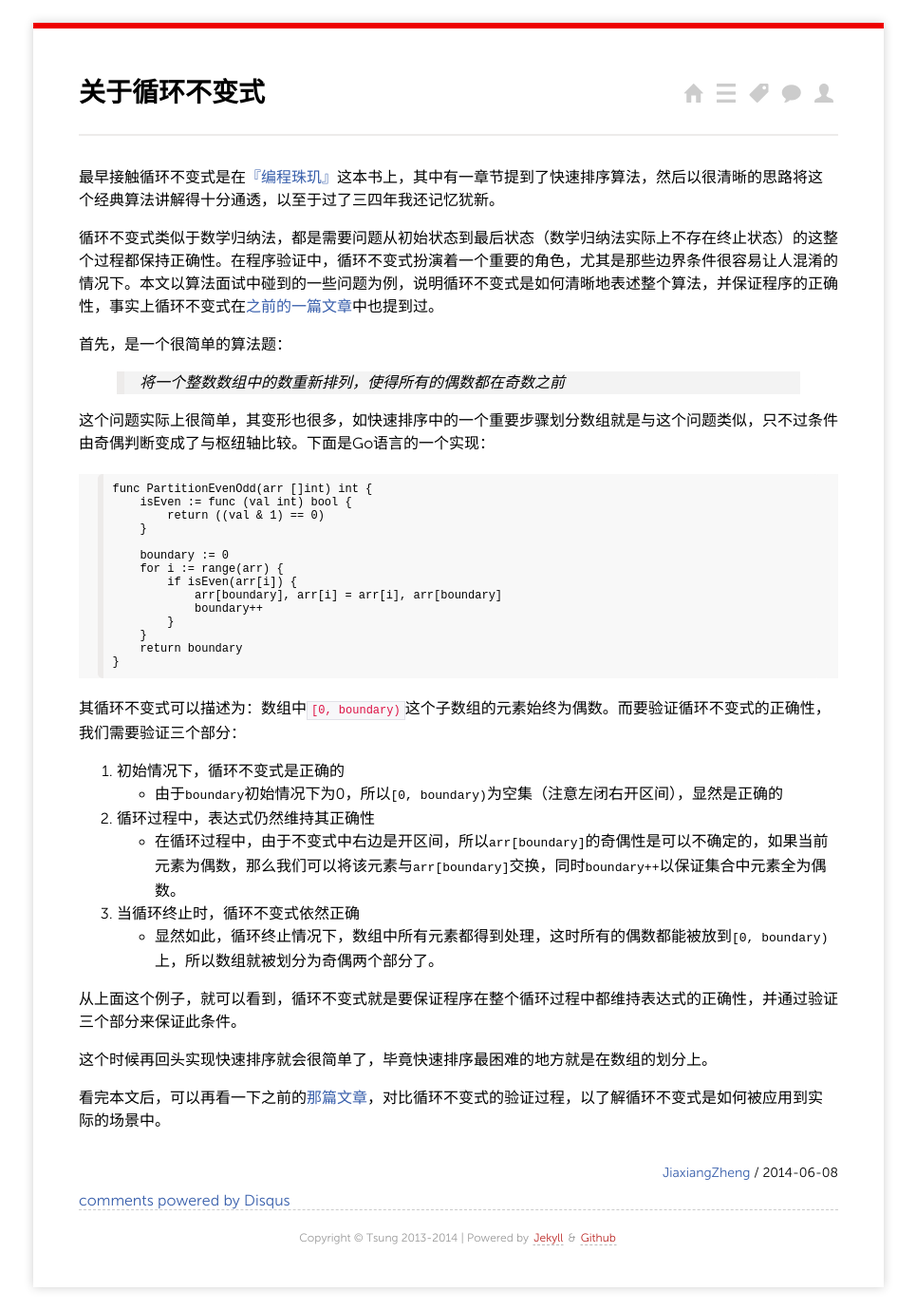
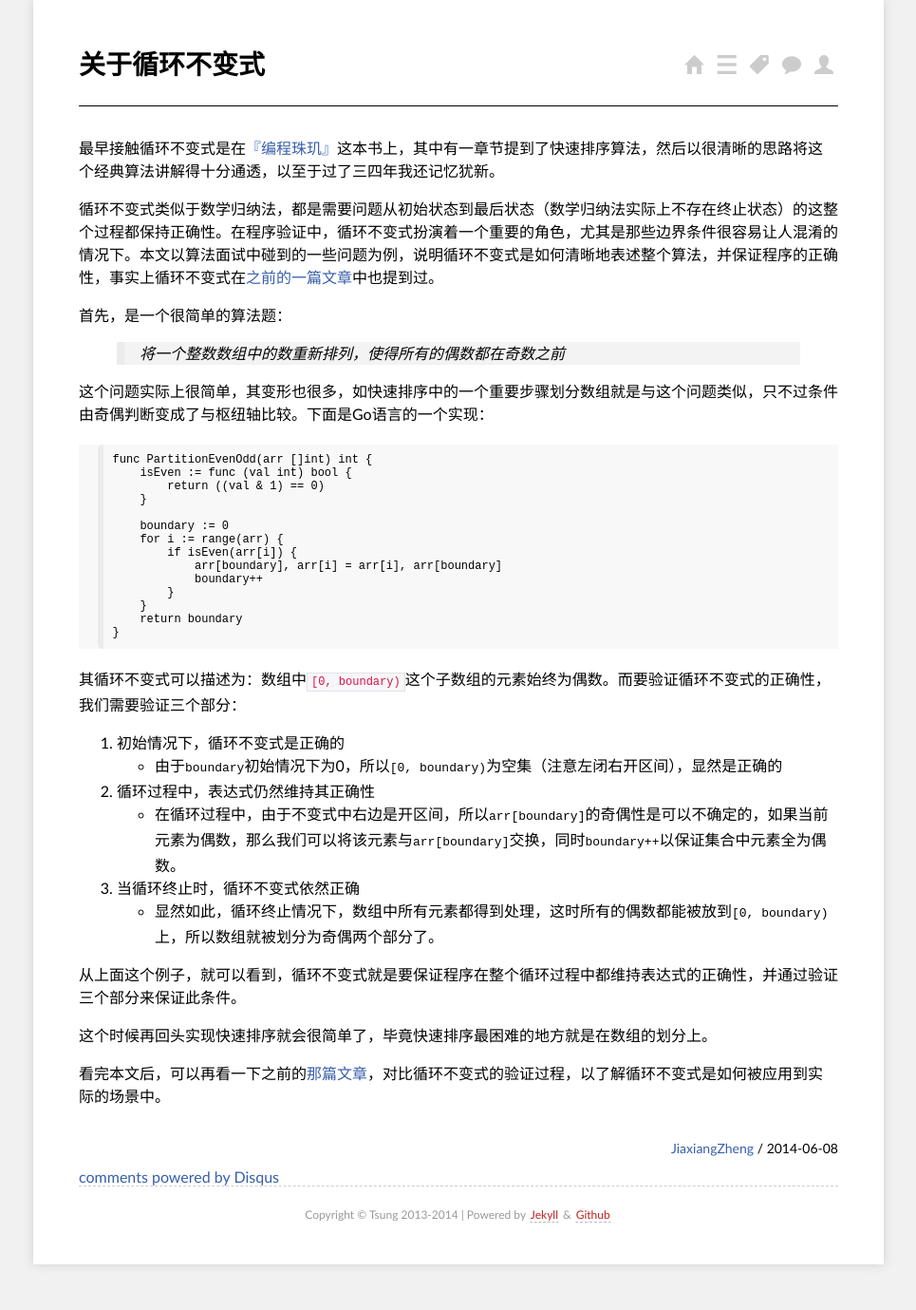
Before and after one commit to JiaxiangZheng/octman, a Jekyll site: the page built from _posts/2014/2014-06-08-loop-invarient.md, in a window 1280 px wide. Shown: the whole page at 95% size, without its empty margins (157-1122 px from the left). Built offline with Jekyll 4.4.1, drawn with Linux system fonts in a browser that asks for light colours; comment, search, counter and statistics services are not loaded.

Commit message:
fixed issue on css

```diff
--- a/_layouts/post.html
+++ b/_layouts/post.html
@@ -4,23 +4,6 @@
 <section class="post">
 {{ content }}
 </section>
-
-<span class="share">
-<!-- JiaThis Button BEGIN -->
-<div class="jiathis_style_24x24">
-	<a class="jiathis_button_qzone"></a>
-	<a class="jiathis_button_tsina"></a>
-	<a class="jiathis_button_weixin"></a>
-	<a class="jiathis_button_fb"></a>
-	<a class="jiathis_button_linkedin"></a>
-	<a class="jiathis_button_googleplus"></a>
-	<a href="http://www.jiathis.com/share" class="jiathis jiathis_txt jtico jtico_jiathis" target="_blank"></a>
-	<a class="jiathis_counter_style"></a>
-</div>
-<script type="text/javascript" src="http://v3.jiathis.com/code/jia.js" charset="utf-8"></script>
-<!-- JiaThis Button END -->
-</span>
-
 
 <section class="meta">
 <span class="author">
--- a/media/css/screen.css
+++ b/media/css/screen.css
@@ -2,15 +2,6 @@
    v2.0 | 20110126
    License: none (public domain)
 */
-
-@font-face{font-family:'MuseoSans';src:url('../fonts/museosans_300-webfont.eot');src:url('../fonts/museosans_300-webfont.eot?#iefix') format('embedded-opentype'),url('../fonts/museosans_300-webfont.woff') format('woff'),url('../fonts/museosans_300-webfont.ttf') format('truetype'),url('../fonts/museosans_300-webfont.svg#MuseoSans300Regular') format('svg');font-weight:normal;font-style:normal}
-@font-face{font-family:'MuseoSans';src:url('../fonts/museosans_100_italic-webfont.eot');src:url('../fonts/museosans_100_italic-webfont.eot?#iefix') format('embedded-opentype'),url('../fonts/museosans_100_italic-webfont.woff') format('woff'),url('../fonts/museosans_100_italic-webfont.ttf') format('truetype'),url('../fonts/museosans_100_italic-webfont.svg#MuseoSans100Italic') format('svg');font-weight:normal;font-style:italic}
-@font-face{font-family:'MuseoSans';src:url('../fonts/museosans_700-webfont.eot');src:url('../fonts/museosans_700-webfont.eot?#iefix') format('embedded-opentype'),url('../fonts/museosans_700-webfont.woff') format('woff'),url('../fonts/museosans_700-webfont.ttf') format('truetype'),url('../fonts/museosans_700-webfont.svg#MuseoSans700Regular') format('svg');font-weight:bold;font-style:normal}
-@font-face{font-family:'MuseoSans_light';src:url('../fonts/museosans_100-webfont.eot');src:url('../fonts/museosans_100-webfont.eot?#iefix') format('embedded-opentype'),url('../fonts/museosans_100-webfont.woff') format('woff'),url('../fonts/museosans_100-webfont.ttf') format('truetype'),url('../fonts/museosans_100-webfont.svg#MuseoSans100') format('svg');font-weight:normal;font-style:normal}
-@font-face{font-family:'MuseoSans_bold';src:url('../fonts/museosans_900-webfont.eot');src:url('../fonts/museosans_900-webfont.eot?#iefix') format('embedded-opentype'),url('../fonts/museosans_900-webfont.woff') format('woff'),url('../fonts/museosans_900-webfont.ttf') format('truetype'),url('../fonts/museosans_900-webfont.svg#MuseoSans900') format('svg');font-weight:normal;font-style:normal}
-@font-face{font-family:'museo_300regular';src:url('../fonts/museo300-regular-webfont.eot');src:url('../fonts/museo300-regular-webfont.eot?#iefix') format('embedded-opentype'),url('../fonts/museo300-regular-webfont.woff') format('woff'),url('../fonts/museo300-regular-webfont.ttf') format('truetype'),url('../fonts/museo300-regular-webfont.svg#museo_300regular') format('svg');font-weight:normal;font-style:normal}
-@font-face{font-family:'museo_500regular';src:url('../fonts/museo500-regular-webfont.eot');src:url('../fonts/museo500-regular-webfont.eot?#iefix') format('embedded-opentype'),url('../fonts/museo500-regular-webfont.woff') format('woff'),url('../fonts/museo500-regular-webfont.ttf') format('truetype'),url('../fonts/museo500-regular-webfont.svg#museo_500regular') format('svg');font-weight:normal;font-style:normal}
-@font-face{font-family:'museo_700regular';src:url('../fonts/museo700-regular-webfont.eot');src:url('../fonts/museo700-regular-webfont.eot?#iefix') format('embedded-opentype'),url('../fonts/museo700-regular-webfont.woff') format('woff'),url('../fonts/museo700-regular-webfont.ttf') format('truetype'),url('../fonts/museo700-regular-webfont.svg#museo_700regular') format('svg');font-weight:normal;font-style:normal}
 
 /* HTML5 display-role reset for older browsers */
 article, aside, details, figcaption, figure,
@@ -49,27 +40,27 @@
 	font-size: 100%;
 	line-height: 200%;
 }
-body{
+body {
 	font: normal 100% MuseoSans,Trebuchet,"Trebuchet MS",Tahoma,"Lucida Grande","Lucida Sans Unicode","Hiragino Sans GB","Hiragino Sans GB W3","Microsoft YaHei",Verdana,sans-serif;
+    margin-top: 0;
+    margin-bottom: 30px;
     margin-left:auto;
     margin-right:auto;
     color:#000000;
-    background-color:#ffffff;
+    background: none repeat scroll 0 0 #F1F1F1;
 }
 section.post {
 	margin: 2em auto 2em auto;
 }
 body>div {
     width: 70%;
-    min-width: 32em;
     max-width: 50em;
     padding: 1.5em 3em;
-    margin: 1.5em auto;
+    margin: 0em auto;
     background-color: #fff;
+    box-shadow: 0 0 10px 0 #cfcfcf;
     -moz-box-shadow: 0 0 10px 0 #cfcfcf;
     -webkit-box-shadow: 0 0 10px 0 #cfcfcf;
-    box-shadow: 0 0 10px 0 #cfcfcf;
-    border-top: 6px solid #EE0000;
 }
 h1, h2, h3, h4 {
 	font-weight:bold;
@@ -139,6 +130,10 @@
     height: 2px;
     margin: 0 0 22px 0;
 }
+header+hr {
+    background-color: #000000;
+    height: 1px;
+}
 a {
 	color: #375EAB;
 	text-decoration: none;
@@ -149,7 +144,7 @@
 	color: #ccc;
 }
 a:hover {
-    color: #EE0000;
+    background: none repeat scroll 0 0 #D0E8F4
 }
 em {
     font-style: italic;
```
Also changed, not shown: _layouts/default-new.html (deleted, +0 -76 lines).
